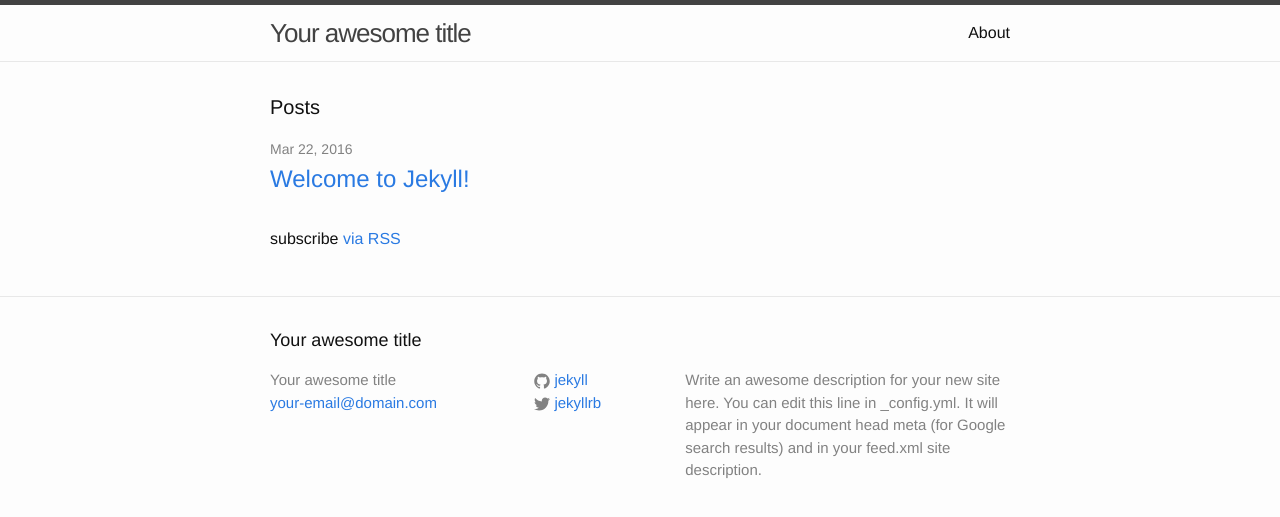
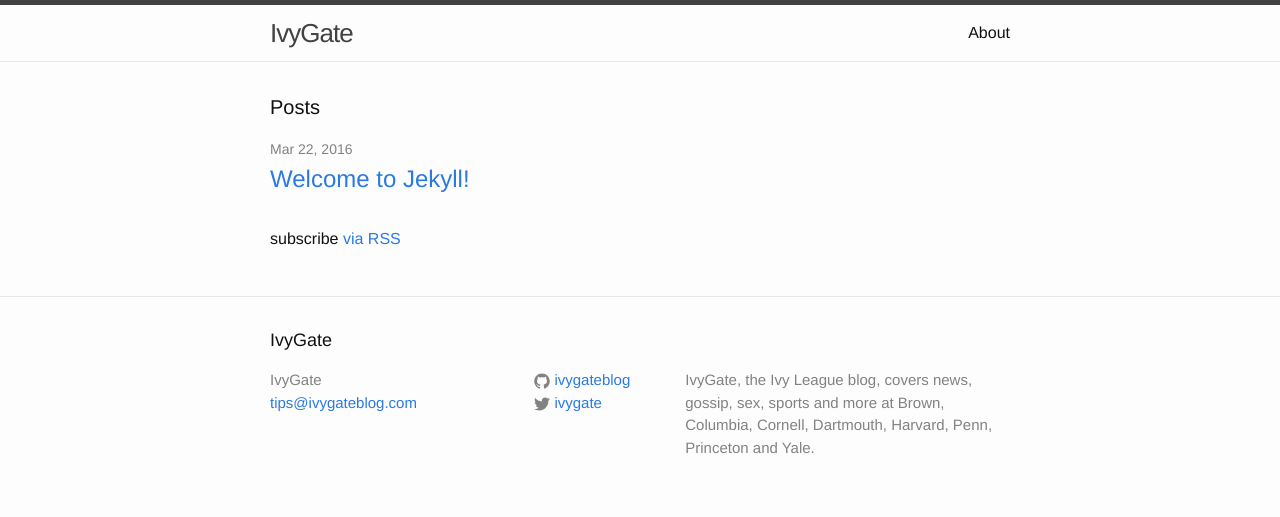
Before and after one commit to ivygateblog/ivygate-jekyll, a Jekyll site: the page built from index.html, in a window 1280 px wide. Shown: the top 517 px of the page. Built offline with Jekyll 4.4.1, drawn with Linux system fonts in a browser that asks for light colours.

Commit message:
Updating _config.yml for IvyGate

```diff
--- a/_config.yml
+++ b/_config.yml
@@ -6,16 +6,15 @@
 # 'jekyll serve'. If you change this file, please restart the server process.
 
 # Site settings
-title: Your awesome title
-email: your-email@domain.com
+title: IvyGate
+email: tips@ivygateblog.com
 description: > # this means to ignore newlines until "baseurl:"
-  Write an awesome description for your new site here. You can edit this
-  line in _config.yml. It will appear in your document head meta (for
-  Google search results) and in your feed.xml site description.
+  IvyGate, the Ivy League blog, covers news, gossip, sex, sports and more at Brown,
+  Columbia, Cornell, Dartmouth, Harvard, Penn, Princeton and Yale.
 baseurl: "" # the subpath of your site, e.g. /blog
-url: "http://yourdomain.com" # the base hostname & protocol for your site
-twitter_username: jekyllrb
-github_username:  jekyll
+url: "https://www.ivygateblog.com" # the base hostname & protocol for your site
+twitter_username: ivygate
+github_username:  ivygateblog
 
 # Build settings
 markdown: kramdown
```
